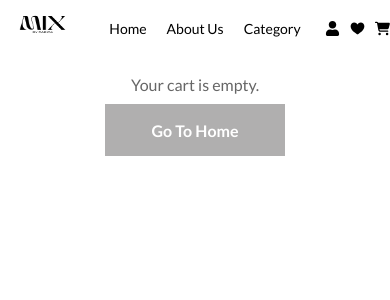
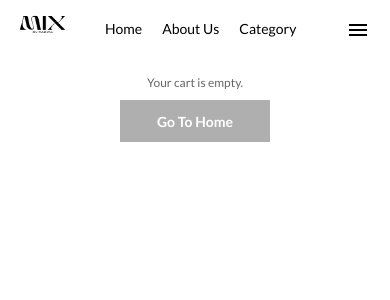
Before and after one commit to DarigaZu/Mixx, a React (Vite) app: page /cart in a window 390 px wide. Shown: the top 300 px of the page. Built offline with nearby package versions, Linux system fonts and the light colour scheme.

Commit message:
complete completion of the site

```diff
--- a/src/Layout/Header/main.jsx
+++ b/src/Layout/Header/main.jsx
@@ -1,15 +1,27 @@
 import { Link } from 'react-router-dom';
-import './main.scss'
-import logo from '../../images/logo.png'
+import './main.scss';
+import logo from '../../images/logo.png';
 import { FaUser } from "react-icons/fa";
 import { GoHeartFill } from "react-icons/go";
 import { FaCartShopping } from "react-icons/fa6";
+import { MdOutlineMenu } from "react-icons/md";
+import { useState } from 'react';
 
 function Header({ wishlist }) {
+    const [menuVisible, setMenuVisible] = useState(false);
+    const toggleMenu = () => {
+        setMenuVisible(prev => {
+            console.log("Menu visible:", !prev);
+            return !prev;
+        });
+    };
+
+
+
     return (
         <header className='header container'>
             <nav className='nav'>
-                <img src={logo} />
+                <img src={logo} alt="Logo" />
                 <div className="nav_menu">
                     <Link to='/'><p>Home</p></Link>
                     <Link to='/aboutus'><p>About Us</p></Link>
@@ -23,13 +35,21 @@ function Header({ wishlist }) {
                             <Link to='/signup'><p>Sign Up</p></Link>
                         </div>
                     </div>
-
                     <Link to='/wishlist'><GoHeartFill className='nav_icons_icon' /></Link>
                     <Link to='/cart'><FaCartShopping className='nav_icons_icon' /></Link>
                 </div>
+                <MdOutlineMenu className='menu_icon' onClick={toggleMenu} />
             </nav>
+
+            <div className={`mobile_menu ${menuVisible ? 'open' : ''}`}>
+    <Link to='/login'><p>Log In</p></Link>
+    <Link to='/signup'><p>Sign Up</p></Link>
+    <Link to='/wishlist'><p>Wishlist</p></Link>
+    <Link to='/cart'><p>Cart</p></Link>
+</div>
+
         </header>
-    )
+    );
 }
 
 export default Header;
--- a/src/Layout/Header/main.scss
+++ b/src/Layout/Header/main.scss
@@ -5,11 +5,58 @@ a {
     text-decoration: none;
     color: black;
 }
+.menu_icon {
+        display: none;
+        margin-top: 18px;
+        margin-left: 50px;
+        @media (max-width: 425px) {
+            display: block;
+            font-size: 24px;
+            cursor: pointer;
+        }
+        &:hover{
+            color: gray;
+            transition: 0.3s;
+        }
+}
 
+.mobile_menu {
+    display: flex;
+    flex-direction: column;
+    gap: 6px;
+    background-color: #f9f9f9;
+    padding: 12px 90px 12px 18px;
+    box-shadow: 0px 4px 8px rgba(0, 0, 0, 0.1);
+    position: absolute;
+    top: -20px;
+    right: 0%;
+    z-index: 1000;
+    opacity: 0;
+    transition: top 0.5s ease, opacity 0.5s ease;
+    pointer-events: none;
+
+    p {
+        color: black;
+        font-size: 14px;
+        &:hover {
+            color: gray;
+            transition: 0.3s;
+                transform: translateX(8px);
+
+        }
+    }
+}
+.mobile_menu.open {
+    top: 60px;
+    opacity: 1;
+    pointer-events: auto;
+}
 .nav {
     display: flex;
     justify-content: space-between;
-
+    @media (max-width: 425px) {
+        justify-content: flex-start;
+    }
     img {
         width: 130px;
         height: 100px;
@@ -39,6 +86,9 @@ a {
         }
         @media (max-width: 475px){
             gap: 20px;
+        }
+        @media (max-width: 425px) {
+            margin-left: 20px;
         }
 
         p {
@@ -74,7 +124,7 @@ a {
         display: flex;
         gap: 20px;
         @media (max-width: 425px){
-            gap: 10px;
+            display: none;
         }
         &_icon {
             font-size: 23px;
@@ -114,12 +164,18 @@ a {
                 box-shadow: 0px 8px 16px 0px rgba(0, 0, 0, 0.2);
                 padding: 12px 16px;
                 z-index: 1;
-
+                @media (max-width: 425px) {
+                    min-width: 100px;
+                    padding: 8px 12px;
+                }
                 p {
-                    color: b;
+                    color: black;
                     font-size: 16px;
                     margin-top: 12px;
                     margin-bottom: 5px;
+                    @media (max-width: 425px) {
+                        font-size: 12px;
+                    }
 
                     &:hover {
                         color: gray;
--- a/src/Pages/Cart/main.scss
+++ b/src/Pages/Cart/main.scss
@@ -22,17 +22,15 @@
             right: 15px;
             font-size: 24px;
             color: black;
-            @media (max-width: 1100px) {
-                font-size: 22px;
-             }
+
+
+
             @media (max-width: 768px) {
                 font-size: 20px;
             }
-             @media (max-width: 550px) {
+
+            @media (max-width: 425px) {
                 font-size: 16px;
-             }
-             @media (max-width: 425px) {
-                font-size: 14px;
             }
         }
 
@@ -47,21 +45,16 @@
                 height: 180px;
                 background-color: rgb(239, 239, 239);
                 border-radius: 10px;
-                @media (max-width: 1100px) {
-                    width: 170px;
-                    height: 170px;
-                }
+
+
                 @media (max-width: 768px) {
                     width: 150px;
                     height: 150px;
                 }
-                @media (max-width: 550px) {
+
+                @media (max-width: 425px) {
                     width: 120px;
                     height: 120px;
-                }
-                @media (max-width: 425px) {
-                 width: 100px;
-                 height: 100px;
                 }
             }
 
@@ -70,24 +63,27 @@
 
         &_text {
             display: flex;
+            align-items: center;
+            justify-content: center;
+            @media (max-width: 625px) {
                 flex-direction: column;
-            justify-content: center;
+                align-items: flex-start;
+            }
+            &_main {
 
                 .h1 {
                     font-family: 'Oswald';
                     font-size: 16px;
                     font-weight: 500;
-                @media (max-width: 1100px) {
+
+
+
+                    @media (max-width: 768px) {
                         font-size: 14px;
                     }
-                @media (max-width: 768px) {
-                    font-size: 12px;
-                }
-                @media (max-width: 550px) {
+
+                    @media (max-width: 425px) {
                         font-size: 10px;
-                }
-                @media (max-width: 425px) {
-                    font-size: 8px;
                     }
                 }
 
@@ -97,51 +93,43 @@
                     font-weight: 400;
                     font-size: 14px;
                     color: #666666;
-                @media (max-width: 1100px) {
+
+
+                    @media (max-width: 768px) {
                         font-size: 12px;
                     }
-                @media (max-width: 768px) {
+
+                    @media (max-width: 625px) {
+                        margin-top: 2px;
+                    }
+
+                    @media (max-width: 425px) {
                         font-size: 10px;
-                }
-                @media (max-width: 550px) {
-                    font-size: 8px;
-                                  }
-                                  @media (max-width: 425px) {
-                                    font-size: 6px;
                     }
                 }
             }
 
+            &_menu {
+                display: flex;
+                margin-left: 100px;
+                gap: 100px;
+                align-items: center;
+                @media (max-width: 625px) {
+                    margin-left: 0px;
+                    gap: 30px;
+                    margin-top: 20px;
+                }
                 &_price {
-            display: flex;
-            flex-direction: column;
-            justify-content: center;
-            align-items: center;
-            margin-left: 20%;
-            @media (max-width: 1024px) {
-                margin-left: 12%;
-            }
-            @media (max-width: 620px) {
-                margin-left:6%;
-            }
-            @media (max-width: 425px) {
-                margin-left: 4%;
-            }
                     p {
                         font-size: 14px;
                         color: black;
                         font-weight: 600;
-                @media (max-width: 1100px) {
-                    font-size: 13px;
-                }
+
                         @media (max-width: 768px) {
-                    font-size: 11px;
-                }
-                @media (max-width: 550px) {
-                    font-size: 9px;
+                            font-size: 12px;
                         }
                         @media (max-width: 425px) {
-                                    font-size: 7px;
+                            font-size: 10px;
                         }
                     }
                 }
@@ -150,20 +138,14 @@
                     display: flex;
                     justify-content: center;
                     align-items: center;
-            margin-left: 18%;
-            @media (max-width: 620px) {
-                margin-left: 10%;
-            }
-            @media (max-width: 550px) {
-                margin-left: 4%;
-            }
+                    gap: 20px;
                     .decrease,
                     .increase {
                         cursor: pointer;
                         font-size: 20px;
                         font-family: "Lato";
                         font-weight: 600;
-                margin: 0 18px;
+
                         background-color: #F1F1F5;
                         width: 32px;
                         height: 32px;
@@ -171,11 +153,7 @@
                         text-align: center;
                         transition: 0.3s;
                         padding-top: 2px;
-                @media (max-width: 1100px) {
-                    width: 25px;
-                    height: 25px;
-                    padding-top: 0px;
-            }
+
                         @media (max-width: 768px) {
                             width: 22px;
                             height: 22px;
@@ -183,17 +161,10 @@
                             font-size: 16px;
                             border-radius: 5px;
                         }
-        @media (max-width: 550px) {
-            width: 20px;
-            height: 20px;
+                        @media (max-width: 425px) {
+                            width: 18px;
+                            height: 18px;
                             font-size: 14px;
-            border-radius: 3px;
-            padding-top: 2px;
-    }
-    @media (max-width: 425px) {
-        width: 16px;
-        height: 16px;
-        font-size: 12px;
                             border-radius: 3px;
                             padding-top: 0px;
                         }
@@ -203,31 +174,38 @@
                         }
                     }
 
+
                     .quantity {
                         font-size: 18px;
                         font-weight: 500;
-                @media (max-width: 1100px) {
-                    font-size: 16px;
-                }
+
                         @media (max-width: 768px) {
                             font-size: 14px;
                         }
-                @media (max-width: 550px) {
+                        @media (max-width: 425px) {
                             font-size: 12px;
-                }
-                @media (max-width: 425px) {
-                    font-size: 10px;
                         }
                     }
                 }
+
             }
+        }
+    }
+
 }
 
 
 .empty {
     font-family: 'Lato';
     font-size: 16px;
-    text-align: center;
+
+    @media (max-width: 625px) {
+        font-size: 14px;
+    }
+
+    @media (max-width: 425px) {
+        font-size: 12px;
+    }
 }
 
 .button {
@@ -241,6 +219,18 @@
     border-radius: 0px;
     margin-top: 10px;
 
+    @media (max-width: 625px) {
+        width: 160px;
+        height: 45px;
+        font-size: 14px;
+    }
+
+    @media (max-width: 425px) {
+        width: 150px;
+        height: 42px;
+        font-size: 14px;
+    }
+
     &:hover {
         color: rgb(176, 175, 175);
         background-color: white;
--- a/src/Pages/SignUp/main.jsx
+++ b/src/Pages/SignUp/main.jsx
@@ -49,7 +49,7 @@ function SignUp() {
                             placeholder="Email"
                             {...register('email')} />
 
-                        <p style={{ color: "red", fontSize: "14px" }}>{errors.email?.message}</p>
+                        <p style={{ color: "red"}}>{errors.email?.message}</p>
 
                         <div className="relative-eye">
                             <input type={showPassword ? 'text' : 'password'}
--- a/src/Pages/Wishlist/main.scss
+++ b/src/Pages/Wishlist/main.scss
@@ -158,7 +158,13 @@
     font-family: 'Lato';
     font-size: 16px;
     text-align: center;
-
+    @media (max-width: 625px) {
+        font-size: 14px;
+        margin-top: 20px;
+    }
+    @media (max-width: 425px) {
+        font-size: 12px;
+    }
 }
 .button{
     background-color: rgb(176, 175, 175);
@@ -170,7 +176,16 @@
     font-weight: 600;
     border-radius: 0px;
     margin-top: 10px;
-
+    @media (max-width: 625px) {
+        width: 160px;
+        height: 45px;
+        font-size: 14px;
+    }
+    @media (max-width: 425px) {
+        width: 140px;
+        height: 42px;
+        font-size: 12px;
+    }
     &:hover {
         color: rgb(176, 175, 175);
         background-color: white;
```
Also changed, not shown: src/Pages/Cart/main.jsx (+6 -3 lines), src/Pages/SignUp/main.scss (line endings or trailing spaces). Lines whose indentation alone changed are shown as unchanged.
